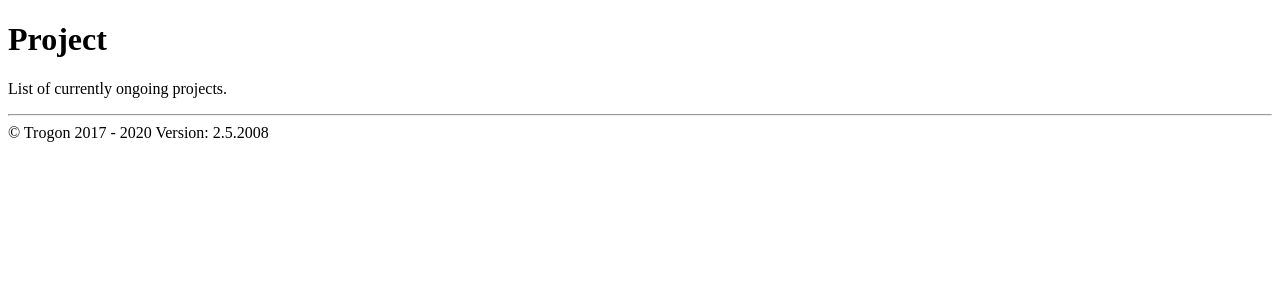
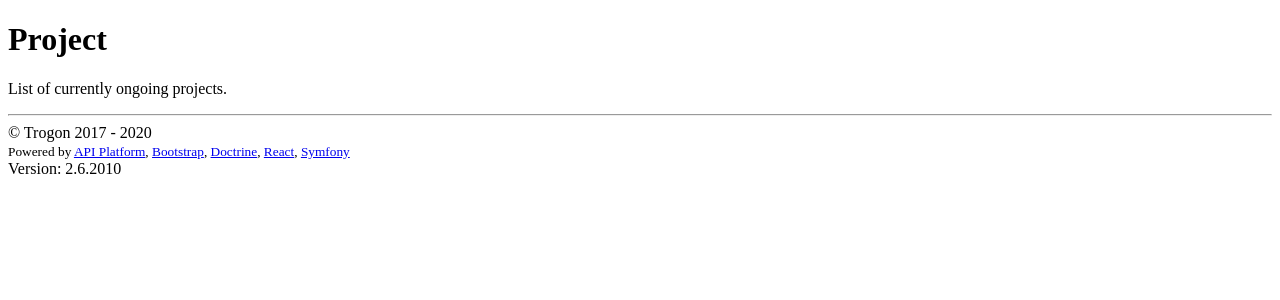
Before and after one commit to trogon/trogon-eu-website, a Symfony app: template templates/project/list.html.twig in a window 1280 px wide. Shown: the top 300 px of the page. Run offline with Twig, Linux system fonts and the light colour scheme; the template is opened without the code that fills it, so the values that code supplies are empty; some libraries are stand-ins or nearby versions.

Commit message:
Updated version numer and added credits to the framework used.

```diff
--- a/templates/base.html.twig
+++ b/templates/base.html.twig
@@ -19,8 +19,26 @@
         <div class="container">
             {% block body %}{% endblock %}
             <footer class="footer">
-                <span class="float-left">&copy; Trogon 2017 - {{ date() | date("Y") }}</span>
-                <span class="float-right">Version: 2.5.2008</span>
+                <div class="container">
+                    <div class="row">
+                        <div class="col-7 col-sm text-left">
+                            &copy; Trogon 2017 - {{ date() | date("Y") }}
+                        </div>
+                        <div class="d-none d-sm-none d-md-block col-md col-lg-7 col-xl-7 text-center">
+                            <small class="text-muted">
+                                Powered by
+                                <a href="https://api-platform.com/" target="_blank">API Platform</a>,
+                                <a href="https://getbootstrap.com/" target="_blank">Bootstrap</a>,
+                                <a href="https://doctrine-project.org/" target="_blank">Doctrine</a>,
+                                <a href="https://reactjs.org/" target="_blank">React</a>,
+                                <a href="https://symfony.com/" target="_blank">Symfony</a>
+                            </small>
+                        </div>
+                        <div class="col-5 col-sm text-right">
+                            Version: 2.6.2010
+                        </div>
+                    </div>
+                </div>
             </footer>
         </div>
         {% block javascripts %}
--- a/templates/project/list.html.twig
+++ b/templates/project/list.html.twig
@@ -4,7 +4,7 @@
 {% block body %}
 <div class="jumbotron">
     <h1 class="display-4">Project</h1>
-    <p class="lead">List of currently ongoing projects. <span id="show_hide_archived_container" class="float-right"></span></p>
+    <p class="lead">List of currently ongoing projects. <span id="show_hide_archived_container" class="d-none d-sm-inline float-right"></span></p>
     <hr class="my-4">
     <!-- project items block -->
     <div class="card">
```
